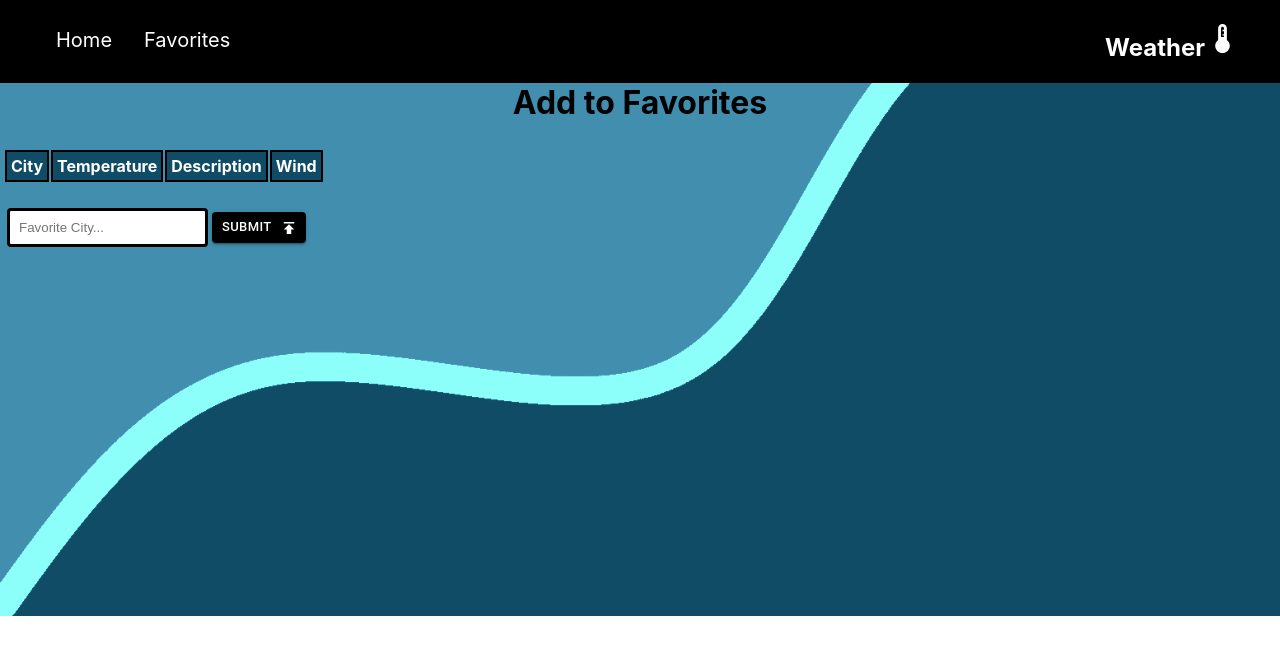
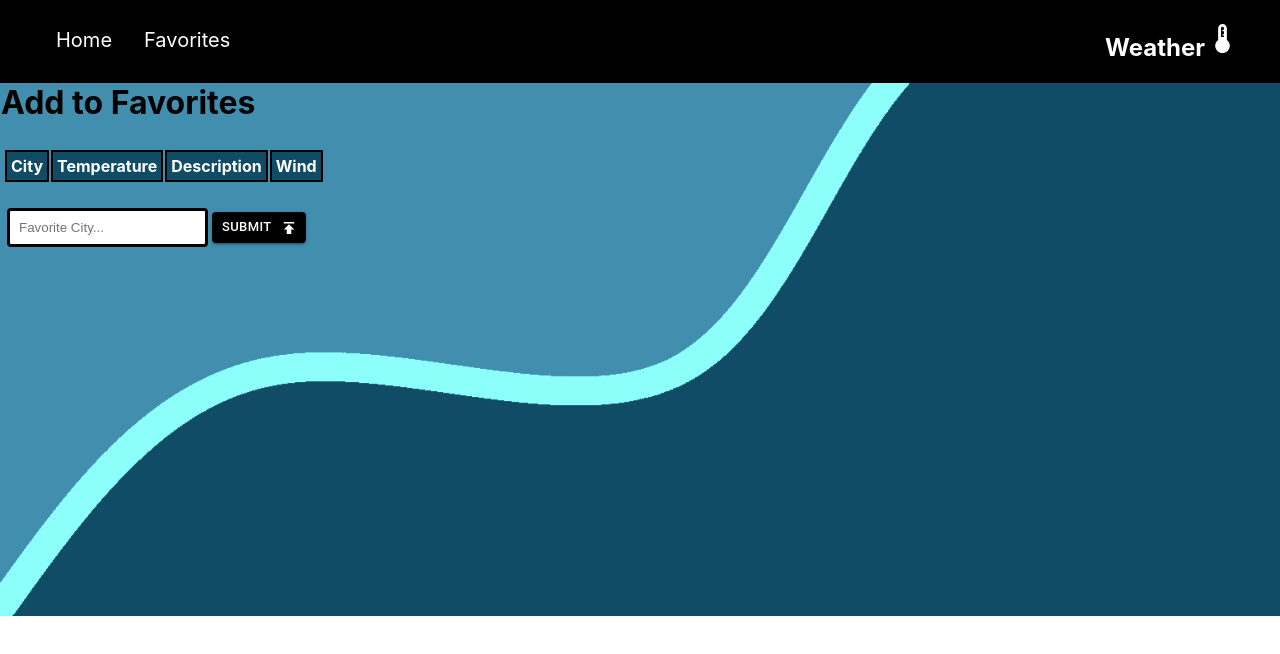
Before and after one commit to JosselineG/My2Project, a React (Create React App) app: page /Favorites in a window 1280 px wide. Shown: the top 654 px of the page. Built offline with nearby package versions, Linux system fonts and the light colour scheme.

Commit message:
added weather conditions icons to the Home components

```diff
--- a/src/App.css
+++ b/src/App.css
@@ -127,7 +127,7 @@ text-align: left;
 
 .container .contHeader{
   padding: 1px;
-  text-align: center;
+  text-align: left;
 
 }
 
--- a/src/components/Favorites.js
+++ b/src/components/Favorites.js
@@ -36,7 +36,6 @@ class Favorites extends React.Component {
           </div>
           <div className='cont'>
 
-
           <Table favData = {this.state.favorites} removeLink = {this.handleRemove} />
 
           <br />
--- a/src/components/Form.js
+++ b/src/components/Form.js
@@ -43,10 +43,6 @@ class Form extends Component {
     })
 
 
-       // calls the callback function from Favorites and sends data from state
-
-
-
     }
 
     render() {
--- a/src/components/Home.js
+++ b/src/components/Home.js
@@ -5,7 +5,7 @@ class Home extends Component{
 
     constructor(props){
         super(props)
-        this.state = {City:" ", Location: " ", temperature: " ", descr: " ", wind: " "}
+        this.state = {City:" ", Location: " ", temperature: " ", descr: " ", wind: " ", Icon: " "}
 
     }
 
@@ -25,7 +25,7 @@ class Home extends Component{
         fetch('http://api.openweathermap.org/data/2.5/weather?q='+ this.state.City  + '&appid=' + process.env.REACT_APP_OPEN_WEATHER_API_KEY)
         .then(response => response.json())
         .then((City) => {
-        this.setState({Location: City.name, temperature: Math.round((City.main.temp-273.15)*1.8+32)+"ºF", descr: City.weather[0].description, wind: "wind: "+ Math.round((City.wind.speed) * 2.236936) + " mph"})
+        this.setState({Location: City.name, temperature: Math.round((City.main.temp-273.15)*1.8+32)+"ºF", descr: City.weather[0].description, Icon: <img src={`http://openweathermap.org/img/w/${City.weather[0].icon}.png`} />, wind: "wind: "+ Math.round((City.wind.speed) * 2.236936) + " mph"})
 
      })
      .catch((error)=> {
@@ -72,7 +72,7 @@ class Home extends Component{
                                     {this.state.temperature}
                                     <div className= 'description'>
 
-                                         {this.state.descr}
+                                         {this.state.descr}{this.state.Icon}
 
                                     </div>
 
```
